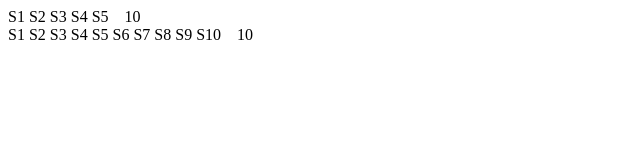
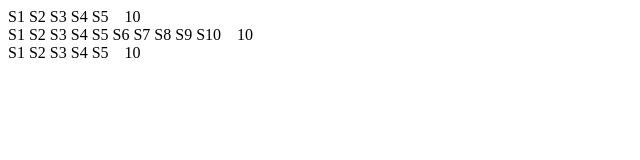
Before and after one commit to stautuan/reusable-star-rating, a React (Vite) app: page / in a window 1280 px wide. Shown: the top 160 px of the page, without its empty margins (0-640 px from the left). Built offline with nearby package versions, Linux system fonts and the light colour scheme.

Commit message:
Set a default number of stars

```diff
--- a/src/App.jsx
+++ b/src/App.jsx
@@ -15,7 +15,7 @@ const textStyle = {
   margin: '0',
 };
 
-function App({ maxRating }) {
+function App({ maxRating = 5 }) {
   return (
     <div style={containerStyle}>
       <div style={starContainerStyle}>
--- a/src/main.jsx
+++ b/src/main.jsx
@@ -6,5 +6,6 @@ ReactDOM.createRoot(document.getElementById('root')).render(
   <React.StrictMode>
     <App maxRating={5} />
     <App maxRating={10} />
+    <App />
   </React.StrictMode>
 );
```
